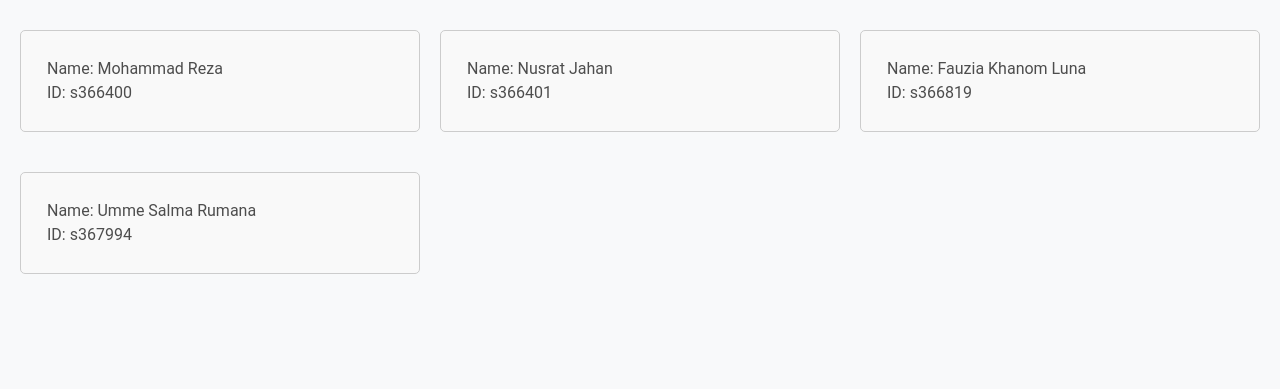
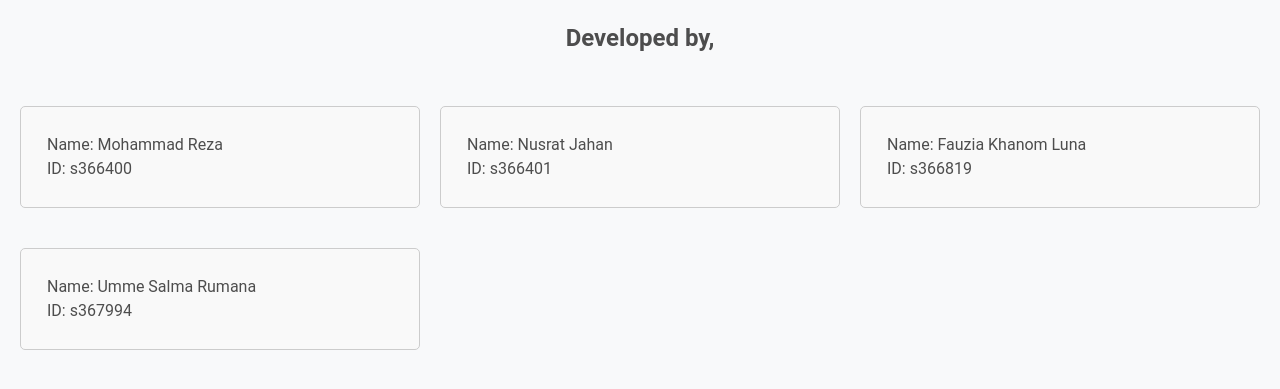
Before and after one commit to Sibgat-Ul/paper_management_django, a Django app: page /main/about/ in a window 1280 px wide. Shown: the part 52-441 px from the top of the page. Run offline with Django 4.2, Linux system fonts and the light colour scheme.

Commit message:
completed

```diff
--- a/thesis_site/templates/thesis_site/about.html
+++ b/thesis_site/templates/thesis_site/about.html
@@ -84,15 +84,9 @@
       }
 
       .container {
-          height: 80vh;
-          display: flex;
-          flex-direction: column;
-            justify-content: center;
-          align-items: center;
-
           text-align: center;
           margin: auto;
-          padding: 0 20px;
+          padding: 20px 0;
       }
 
       .topic-description {
@@ -116,6 +110,10 @@
         </nav>
     </header>
 
+    <div class="container">
+        <h2> Developed by,</h2>
+    </div>
+
     <div class="card-container">
         {% for maker in makers %}
             <div class="card">
```
Also changed, not shown: README.md.
